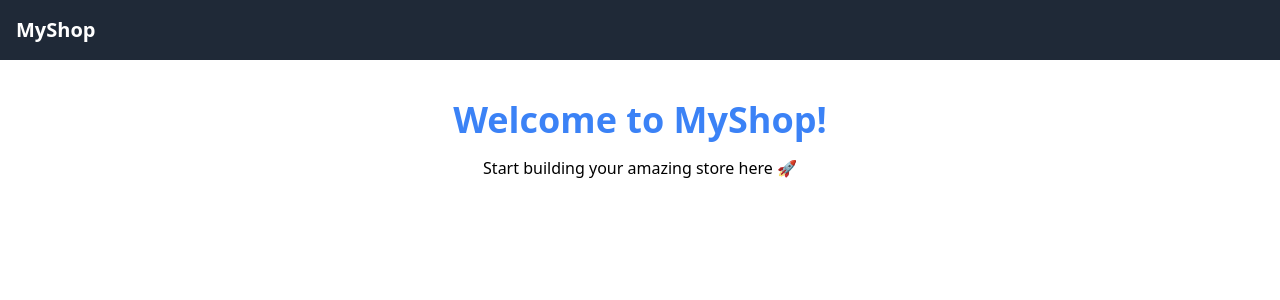
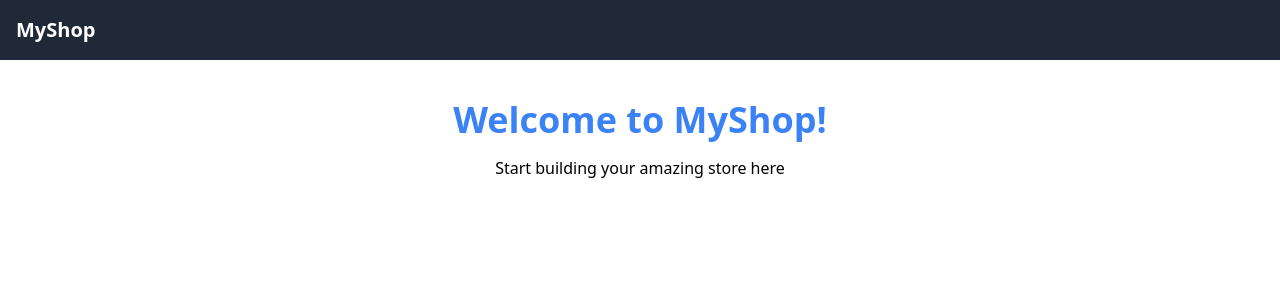
Before and after one commit to ruchspatil/VueCart, a Nuxt app: page / in a window 1280 px wide. Shown: the top 300 px of the page. Built offline with nearby package versions, Linux system fonts and the light colour scheme.

Commit message:
Update index.vue

```diff
--- a/pages/index.vue
+++ b/pages/index.vue
@@ -1,6 +1,6 @@
 <template>
   <div class="text-center mt-10">
     <h1 class="text-4xl font-bold text-blue-500">Welcome to MyShop!</h1>
-    <p class="mt-4">Start building your amazing store here 🚀</p>
+    <p class="mt-4">Start building your amazing store here</p>
   </div>
 </template>
```
